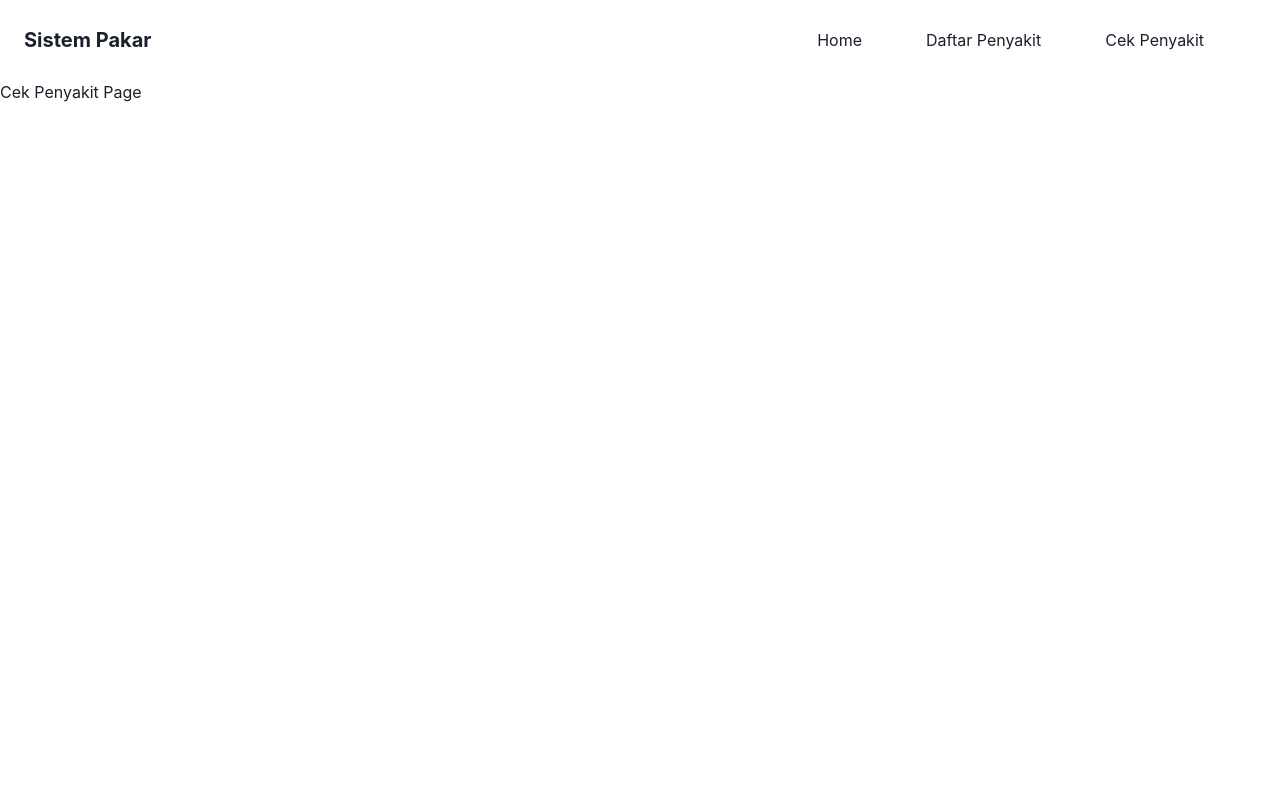
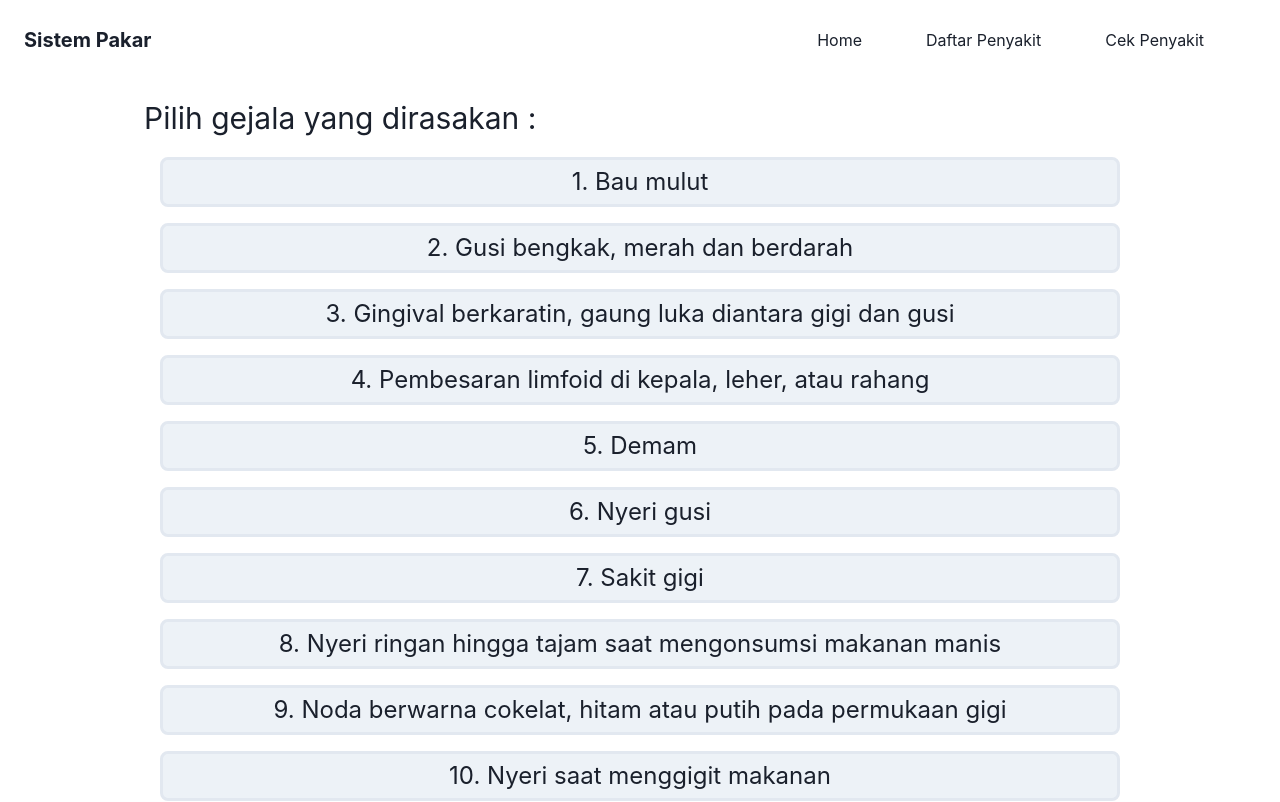
Before and after one commit to Vrits/fantastic-waffle, a React (Vite) app: page /CekPenyakit in a window 1280 px wide. Shown: the top 802 px of the page. Built offline with nearby package versions, Linux system fonts and the light colour scheme.

Commit message:
Gejala and penyakit added, gonna add rules later

```diff
--- a/src/App.jsx
+++ b/src/App.jsx
@@ -1,18 +1,22 @@
-import { Routes,Route } from "react-router-dom";
+import { Routes, Route } from "react-router-dom";
 import Nav from "./components/Nav/Navbar";
 import CekPenyakit from "./pages/CekPenyakit";
 import DaftarPenyakit from "./pages/DaftarPenyakit";
 import Home from "./pages/Home";
+import PenyakitProvider from "./context/PenyakitProvider";
 
 function App() {
   return (
     <>
-    <Nav />
-    <Routes>
-      <Route path="/" element={<Home />}/>
-      <Route path="/CekPenyakit" element={<CekPenyakit />}/>
-      <Route path="/DaftarPenyakit" element={<DaftarPenyakit />}/>
-    </Routes>
+    <PenyakitProvider >
+
+      <Nav />
+      <Routes>
+        <Route path="/" element={<Home />} />
+        <Route path="/CekPenyakit" element={<CekPenyakit />} />
+        <Route path="/DaftarPenyakit" element={<DaftarPenyakit />} />
+      </Routes>
+    </PenyakitProvider>
     </>
   );
 }
--- /dev/null
+++ b/src/context/PenyakitContext.js
@@ -0,0 +1,20 @@
+import React from "react";
+
+const PenyakitContext = React.createContext({
+  penyakit: [{
+    code : '',
+    name : ''
+  }],
+  gejala: [{
+    code : '',
+    name : ''
+  }],
+  selectedGejala: [{
+    code: '',
+    name: ''
+  }],
+  onSelectGejala : (gejalaId, gejalaName) => {},
+
+});
+
+export default PenyakitContext;
--- /dev/null
+++ b/src/context/PenyakitProvider.jsx
@@ -0,0 +1,239 @@
+import { useState } from "react";
+import PenyakitContext from "./PenyakitContext";
+
+const PenyakitProvider = (props) => {
+  const gejala = [
+    {
+      code: "GD01",
+      name: "Bau mulut",
+    },
+    {
+      code: "GD02",
+      name: "Gusi bengkak, merah dan berdarah",
+    },
+    {
+      code: "GD03",
+      name: "Gingival berkaratin, gaung luka diantara gigi dan gusi",
+    },
+    {
+      code: "GD04",
+      name: "Pembesaran limfoid di kepala, leher, atau rahang",
+    },
+    {
+      code: "GD05",
+      name: "Demam",
+    },
+    {
+      code: "GD06",
+      name: "Nyeri gusi",
+    },
+    {
+      code: "GD07",
+      name: "Sakit gigi",
+    },
+    {
+      code: "GD08",
+      name: "Nyeri ringan hingga tajam saat mengonsumsi makanan manis",
+    },
+    {
+      code: "GD09",
+      name: "Noda berwarna cokelat, hitam atau putih pada permukaan gigi",
+    },
+    {
+      code: "GD10",
+      name: "Nyeri saat menggigit makanan",
+    },
+    {
+      code: "GD11",
+      name: "Gusi berdarah dan kemerahan",
+    },
+    {
+      code: "GD12",
+      name: "Gusi membengkak dan atau bernanah",
+    },
+    {
+      code: "GD13",
+      name: "Gusi melorot atau gigi tampak menjadi panjang",
+    },
+    {
+      code: "GD14",
+      name: "Gigi goyang dan sensitive",
+    },
+    {
+      code: "GD15",
+      name: "Gigi menjadi meregang (timbul celah-celah diantara gigi)",
+    },
+    {
+      code: "GD16",
+      name: "Gigi menjadi linu padahal tidak ada yang berlubang",
+    },
+    {
+      code: "GD17",
+      name: "Hilangnya nafsu makan",
+    },
+    {
+      code: "GD18",
+      name: "Terdapat luka yang cukup besar dimulut",
+    },
+    {
+      code: "GD19",
+      name: "Luka biasanya terjadi beberapa kali pada area yang sama",
+    },
+    {
+      code: "GD20",
+      name: "Luka menyebar ke bagian luar bibir",
+    },
+    {
+      code: "GD21",
+      name: "Tidak dapat makan dan minum",
+    },
+    {
+      code: "GD22",
+      name: "Rasa pahit dimulut",
+    },
+    {
+      code: "GD23",
+      name: "Gelisah",
+    },
+    {
+      code: "GD24",
+      name: "Kelelahan",
+    },
+    {
+      code: "GD25",
+      name: "Gusi mudah berdarah",
+    },
+    {
+      code: "GD26",
+      name: "Terdapat kantung nanah yang seperti benjolan dengan warna kuning",
+    },
+    {
+      code: "GD27",
+      name: "Kelenjer getah bening di bawah rahang membengkak",
+    },
+    {
+      code: "GD28",
+      name: "Mengunyah dan menelan makanan menyebabkan rasa nyeri",
+    },
+    {
+      code: "GD29",
+      name: "Pecah-pecah dan kemerahan pada sudut mulut",
+    },
+    {
+      code: "GD30",
+      name: "Muncul bintik-bintik kuning, putih atau krem di dalam mulut",
+    },
+    {
+      code: "GD31",
+      name: "Sedikit pendarahan apabila lesi tergores",
+    },
+    {
+      code: "GD32",
+      name: "Lesi menyerupai keju",
+    },
+    {
+      code: "GD33",
+      name: "Di dalam mulut seperti kapas",
+    },
+    {
+      code: "GD34",
+      name: "Kehilangan selera makan",
+    },
+    {
+      code: "GD35",
+      name: "Mengunyah dan menelan makanan menyebabkan rasa nyeri",
+    },
+    {
+      code: "GD36",
+      name: "Ujung-ujung gusi yang terletak diantara dua gigi mengalami pengikisan",
+    },
+    {
+      code: "GD37",
+      name: "Rasa sakit dan tidak nyaman pada mulut saat makan makanan manis atau asam",
+    },
+    {
+      code: "GD38",
+      name: "Rasa tidak nyaman pada saat cuaca dingin",
+    },
+    {
+      code: "GD39",
+      name: "Sakit pada saat menyikat gigi",
+    },
+    {
+      code: "GD40",
+      name: "Gusi menurun",
+    },
+  ];
+
+  const [selectedGejala, setSelectedGejala] = useState([]);
+
+  const onSelectGejala = (gejalaId, gejalaName) => {
+    if (selectedGejala.find((e) => e.code == gejalaId)) {
+      const filteredGejala = selectedGejala.filter((e) => e.code !== gejalaId);
+      setSelectedGejala(filteredGejala);
+
+      return;
+    }
+    const arr = [
+      ...selectedGejala,
+      {
+        code: gejalaId,
+        name: gejalaName,
+      },
+    ];
+    setSelectedGejala(arr);
+
+    // console.log(arr);
+  };
+
+  const penyakit = [
+    {
+      code: "PD01",
+      name: "Gingivitis (Radang gusi)",
+    },
+    {
+      code: "PD02",
+      name: "Karies Gigi (gigi berlubang)",
+    },
+    {
+      code: "PD03",
+      name: "Karang Gigi",
+    },
+    {
+      code: "PD04",
+      name: "Stomatitis",
+    },
+    {
+      code: "PD05",
+      name: "Abses Periodental",
+    },
+    {
+      code: "PD06",
+      name: "Candidas Oral",
+    },
+    {
+      code: "PD07",
+      name: "Trench Mouth",
+    },
+    {
+      code: "PD08",
+      name: "Gigi Sensitif",
+      // hasPenyakit : selectedGejala.includes
+    },
+  ];
+
+  const penyakitData = {
+    penyakit,
+    gejala,
+    selectedGejala,
+    onSelectGejala,
+  };
+
+  return (
+    <PenyakitContext.Provider value={penyakitData}>
+      {props.children}
+    </PenyakitContext.Provider>
+  );
+};
+
+export default PenyakitProvider;
--- a/src/pages/CekPenyakit.jsx
+++ b/src/pages/CekPenyakit.jsx
@@ -1,11 +1,135 @@
+import { Container, VStack, Box, Text, Button, Flex } from "@chakra-ui/react";
+import { useState } from "react";
+import { useContext } from "react";
+import PenyakitContext from "../context/PenyakitContext";
+
+const CekPenyakit = () => {
+  const { gejala, selectedGejala, onSelectGejala, penyakit } =
+    useContext(PenyakitContext);
+
+  const [selectedPenyakit, setSelectedPenyakit] = useState([]);
+
+  const getPenyakit = () => {
+    // console.log(selectedGejala);
+    const arrPenyakit = [];
+
+    if (
+      selectedGejala.find((e) => e.code == "GD40") &&
+      selectedGejala.find((e) => e.code == "GD39") &&
+      selectedGejala.find((e) => e.code == "GD38") &&
+      selectedGejala.find((e) => e.code == "GD37")
+    ) {
 
 
-const CekPenyakit = () => {
-    return (
-        <>
-        <h1>Cek Penyakit Page</h1>
-        </>
-     );
-}
+      arrPenyakit.push(penyakit.find((e) => e.code == "PD08"));
+    }
+
+
+    if (selectedGejala.find((e) => e.code == "GD36")) {
+
+      arrPenyakit.push(penyakit.find((e) => e.code == "PD07"));
+    }
+
+    setSelectedPenyakit([...selectedPenyakit, ...arrPenyakit]);
+
+    return;
+  };
+
+  return (
+    <Container
+      maxWidth={"container.lg"}
+      //   centerContent
+      my="4"
+      //   bg={"gray.100"}
+      display={"flex"}
+      flexDir={"column"}
+    >
+      <Text fontSize={"3xl"}>Pilih gejala yang dirasakan :</Text>
+      <VStack spacing={4} w="full" p={4}>
+        {gejala.map((e, i) => (
+          <Box
+            w={"full"}
+            px={"4"}
+            py={"1"}
+            textAlign={"center"}
+            bg={"gray.100"}
+            borderRadius="lg"
+            border="solid 3px "
+            borderColor={
+              selectedGejala.find((x) => x.code == e.code)
+                ? "green.200"
+                : "gray.200"
+            }
+            transition={".5s"}
+            _hover={{
+              bg: "gray.200",
+              borderColor: selectedGejala.find((x) => x.code == e.code)
+                ? "green.200"
+                : "gray.500",
+              // borderColor: "gray.500",
+            }}
+            cursor={"pointer"}
+            key={`${e.code}`}
+            onClick={() => {
+              onSelectGejala(e.code, e.name);
+            }}
+          >
+            <Text fontSize={"2xl"}>
+              {i + 1}. {e.name}
+            </Text>
+          </Box>
+        ))}
+      </VStack>
+      <Text fontSize={"3xl"} mt={"4"}>
+        Gejala yang dipilih :
+      </Text>
+
+      <VStack alignItems={"start"} my={"2"}>
+        {selectedGejala.length < 1 && (
+          <Text fontSize={"xl"}>Tidak ada gejala yang dipilih</Text>
+        )}
+        {selectedGejala.map((e, i) => (
+          <Flex
+            justifyContent={"space-between"}
+            key={`${e.code + i}`}
+            w={"full"}
+            p={"5"}
+            border={"1px black solid"}
+            borderRadius={"lg"}
+          >
+            <Text fontSize={"xl"}>
+              {i + 1}. {e.name}
+            </Text>
+            <Button
+              alignSelf={"end"}
+              colorScheme={"red"}
+              onClick={() => {
+                onSelectGejala(e.code, e.name);
+              }}
+            >
+              Hapus
+            </Button>
+          </Flex>
+        ))}
+      </VStack>
+      <Button
+        colorScheme={"green"}
+        alignSelf={"end"}
+        disabled={selectedGejala.length < 1 ? true : false}
+        mt={"2"}
+        onClick={getPenyakit}
+      >
+        Cek Penyakit
+      </Button>
+
+      <Text>
+        Penyakit yang diderita ={" "}
+        {selectedPenyakit.length < 1
+          ? "Sehat Wal'Afiat"
+          : selectedPenyakit.map((e) => <span key={e.code}>{e.name}, </span>)}
+      </Text>
+    </Container>
+  );
+};
 
 export default CekPenyakit;
--- a/src/pages/DaftarPenyakit.jsx
+++ b/src/pages/DaftarPenyakit.jsx
@@ -1,7 +1,18 @@
+import {Button} from '@chakra-ui/react'
+import { useContext } from 'react';
+import  PenyakitContext  from '../context/PenyakitContext';
+
 const DaftarPenyakit = () => {
+  const test = useContext(PenyakitContext)
+
   return (
     <>
       <h1>Daftar Penyakit Page</h1>
+      <Button colorScheme={'blue'} onClick={() => {
+        console.log(test)
+      }}>
+        tekan coek
+      </Button>
     </>
   );
 };
```
